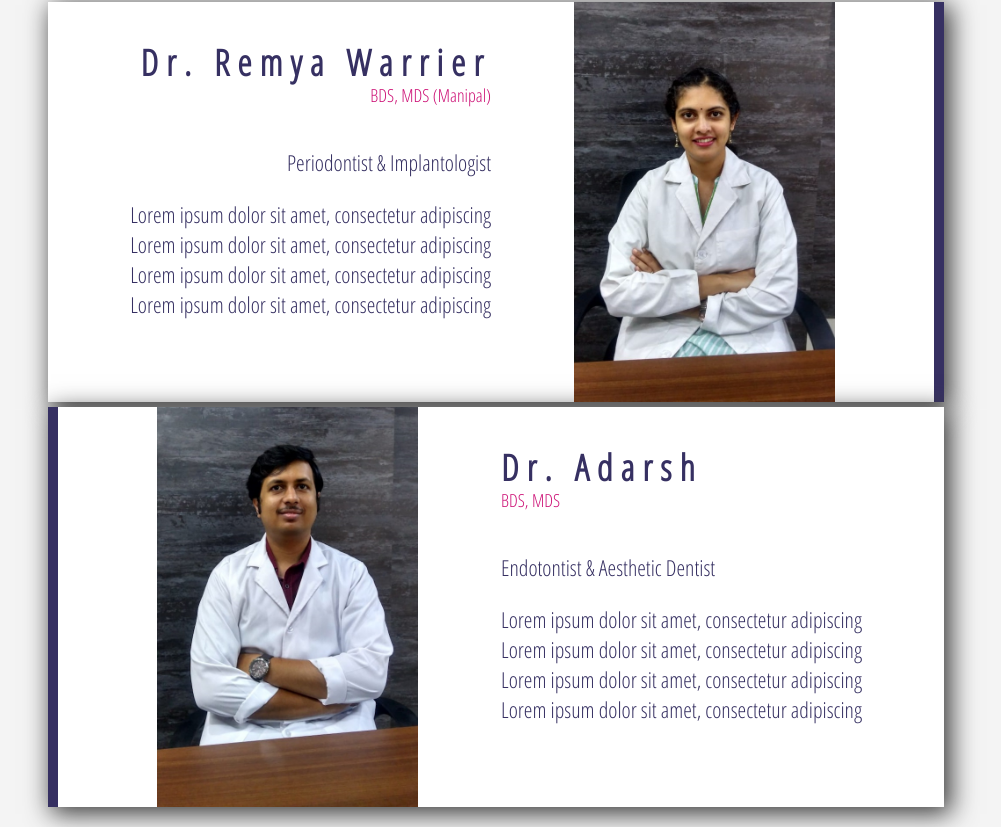
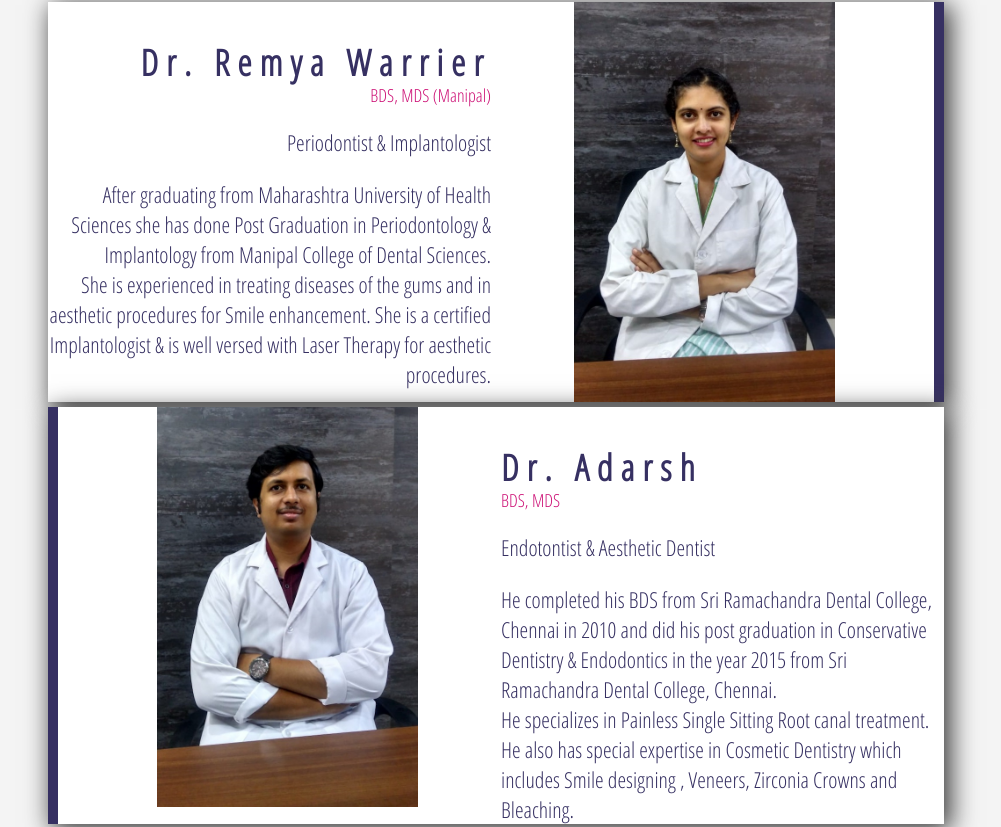
Before and after one commit to RajathWarrier/Warrier-Smile-Clinic, an Angular app: page /about in a window 1280 px wide. Shown: the part 1593-2420 px from the top of the page, without its empty margins (144-1145 px from the left). Built offline with nearby package versions, Linux system fonts and the light colour scheme.

Commit message:
Added doctor data in About

```diff
--- a/src/app/about/about.component.css
+++ b/src/app/about/about.component.css
@@ -44,9 +44,9 @@
     text-align: right;
 }
 .brief-remya {
-    float: right;
+    float: left;
 }
-.image{
+.image {
     width: 100%;
     height: 400px;
 }
@@ -73,7 +73,7 @@ img {
 }
 .specialization {
     font-size: 22px;
-    margin-top: 40px;
+    margin-top: 20px;
 }
 .brief {
     font-size: 22px;
--- a/src/app/about/about.component.html
+++ b/src/app/about/about.component.html
@@ -8,10 +8,14 @@
                 <p class="name-text">Dr. Remya Warrier</p>
                 <p class="credentials">BDS, MDS (Manipal)</p>
                 <p class="specialization">Periodontist & Implantologist</p>
-                <section class="brief brief-remya">Lorem ipsum dolor sit amet, consectetur adipiscing</section>
-                <section class="brief brief-remya">Lorem ipsum dolor sit amet, consectetur adipiscing</section>
-                <section class="brief brief-remya">Lorem ipsum dolor sit amet, consectetur adipiscing</section>
-                <section class="brief brief-remya">Lorem ipsum dolor sit amet, consectetur adipiscing</section>
+                <section class="brief brief-remya">After graduating from Maharashtra University of Health Sciences she
+                    has done Post Graduation in Periodontology & Implantology from
+                    Manipal College of Dental Sciences.
+                </section>
+                <section class="brief brief-remya">She is experienced in treating diseases of the gums and in aesthetic
+                    procedures for Smile enhancement. She is a certified Implantologist
+                    & is well versed with Laser Therapy for aesthetic procedures.
+                </section>
             </div>
             <div class="image">
                 <img src="../../assets/images/Dr. Remya.jpeg" class="img-remya">
@@ -25,10 +29,15 @@
                 <p class="name-text">Dr. Adarsh</p>
                 <p class="credentials">BDS, MDS</p>
                 <p class="specialization">Endotontist & Aesthetic Dentist</p>
-                <section class="brief brief-adarsh">Lorem ipsum dolor sit amet, consectetur adipiscing</section>
-                <section class="brief brief-adarsh">Lorem ipsum dolor sit amet, consectetur adipiscing</section>
-                <section class="brief brief-adarsh">Lorem ipsum dolor sit amet, consectetur adipiscing</section>
-                <section class="brief brief-adarsh">Lorem ipsum dolor sit amet, consectetur adipiscing</section>
+                <section class="brief brief-adarsh">He completed his BDS from Sri Ramachandra Dental
+                    College, Chennai in 2010 and did his post graduation in Conservative
+                    Dentistry & Endodontics in the year 2015 from Sri Ramachandra
+                    Dental College, Chennai.
+                </section>
+                <section class="brief brief-adarsh">He specializes in Painless Single Sitting Root canal treatment. He also
+                    has special expertise in Cosmetic Dentistry which includes Smile
+                    designing , Veneers, Zirconia Crowns and Bleaching.
+                </section>
             </div>
         </div>
     </div>
```
